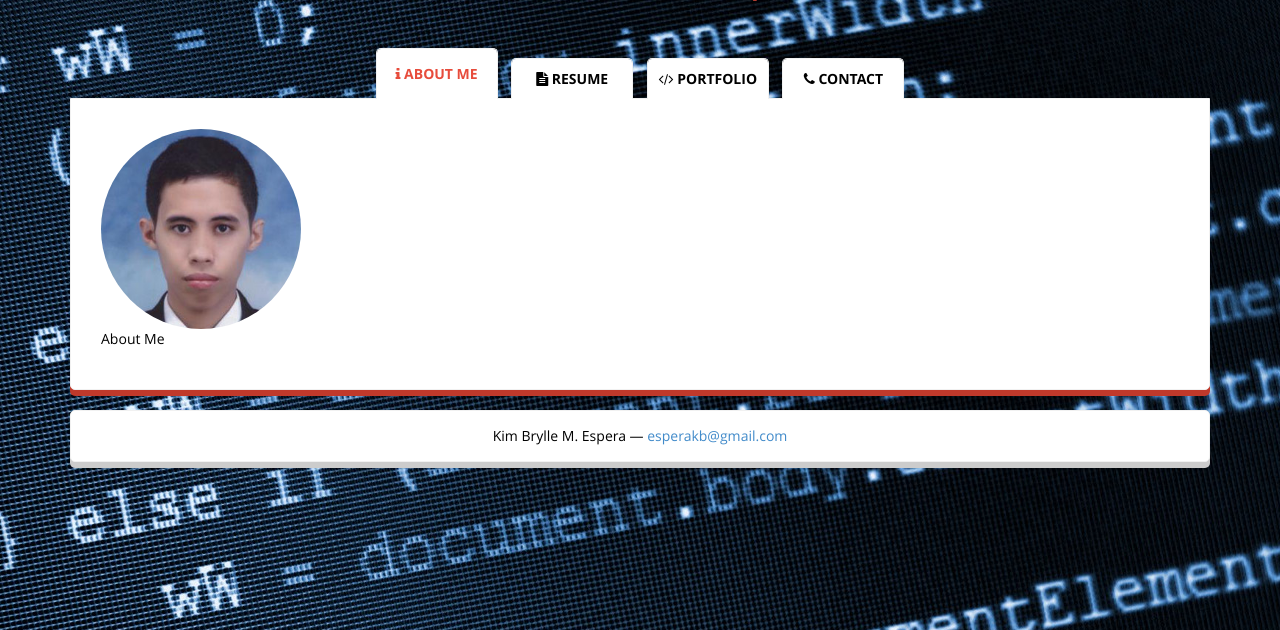
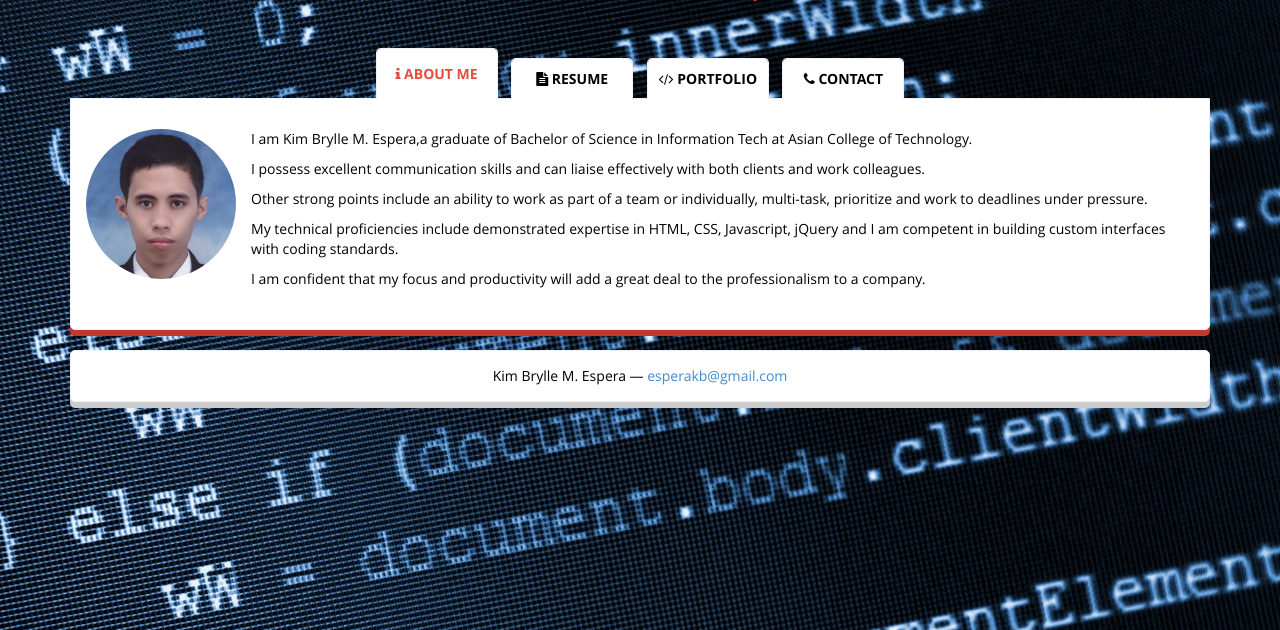
Before and after one commit to kimbrylle/kimbrylle.github.io, a PHP site: page / in a window 1280 px wide. Shown: the part 132-762 px from the top of the page. Run offline with PHP 8.4, Linux system fonts and the light colour scheme.

Commit message:
Finalize

```diff
--- a/css/styles.css
+++ b/css/styles.css
@@ -72,6 +72,18 @@ a:hover {
 	outline: none;
 	text-decoration: none;
 }
+
+.clearfix:before,
+.clearfix:after {
+	content: " "; /* 1 */
+	display: table; /* 2 */
+}
+.clearfix:after { clear: both; }
+/*
+ * For IE 6/7 only
+ * Include this rule to trigger hasLayout and contain floats.
+ */
+.clearfix { *zoom: 1; }
 
 /* CUSTOM STYLES */
 .container-wrapper {
@@ -148,15 +160,20 @@ header h4 {
 	-webkit-box-shadow: 0px 6px 0px #c0392b;
 	   -moz-box-shadow: 0px 6px 0px #c0392b;
 			box-shadow: 0px 6px 0px #c0392b;
-	padding: 30px;
+	padding: 30px 15px;
 }
 
 /* about-content */
+.photo {
+	margin: 0 0 10px 0;
+	text-align: center;
+}
+
 .photo img {
 	-webkit-border-radius: 50%;
 	   -moz-border-radius: 50%;
 			border-radius: 50%;
-	max-width: 200px;
+	max-width: 150px;
 	width: 100%;
 }
 
@@ -258,6 +300,10 @@ footer {
 	text-align: center;
 }
 
+footer span {
+	display: none;
+}
+
 /*------------------------------------------------------------------
 	[ Mobile 480px ]
 -------------------------------------------------------------------*/
@@ -270,8 +316,17 @@ footer {
 		display: inline;
 	}
 
+	.photo {
+		float: left;
+		margin: 0 15px 5px 0;
+	}
+
 	.skills-list li {
 		width: 50%;
+	}
+
+	footer span {
+		display: inline;
 	}
 
 }
--- a/index.html
+++ b/index.html
@@ -53,9 +53,15 @@
 					<div class="tab-content">
 
 						<!-- about-content begin -->
-						<div class="about-content" id="about">
+						<div class="about-content clearfix" id="about">
 							<div class="photo"><img src="images/kim.jpg"></div>
-							<p>About Me</p>
+							<div>
+								<p>I am Kim Brylle M. Espera,a graduate of Bachelor of Science in Information Tech at Asian College of Technology.</p>
+								<p>I possess excellent communication skills and can liaise effectively with both clients and work colleagues.</p>
+								<p>Other strong points include an ability to work as part of a team or individually, multi-task, prioritize and work to deadlines under pressure.</p>
+								<p>My technical proficiencies include demonstrated expertise in HTML, CSS, Javascript, jQuery and I am competent in building custom interfaces with coding standards.</p>
+								<p>I am confident that my focus and productivity will add a great deal to the professionalism to a company.</p>
+							</div>
 						</div>
 						<!-- about-content end -->
 
@@ -72,11 +78,20 @@
 									<li>CSS/3</li>
 									<li>Javascript</li>
 									<li>jQuery</li>
+									<li>HTML5 Boilerplate</li>
+									<li>Skeleton</li>
 									<li>W3C Validation</li>
 									<li>Adobe Photoshop</li>
 									<li>Git</li>
 									<li>SVN</li>
 									<li>Microsoft Applications</li>
+								</ul>
+
+								<ul class="skills-desc">
+									<li>Proficient understanding of web markup, including HTML5 and CSS3.</li>
+									<li>Basic understanding of server-side CSS pre-processing platforms, such as LESS and SASS.</li>
+									<li>Cooperate with web designers to match visual design intent.</li>
+									<li>Write the programming code, either from scratch or by adapting existing website software and graphics packages to meet business requirements.</li>
 								</ul>
 							</div>
 
@@ -87,14 +102,14 @@
 										<h4 class="exp-title">Front-End Web Developer</h4>
 										<div class="exp-comp">Odusee (Titan Digital)</div>
 										<div class="exp-date">February 10, 2014 - Present</div>
-										<div class="exp-desc">Making websites using WordPress, PHP, Bootstrap, HTML/5, CSS/3, SASS, JavaScript and jQuery from a PSD Template/File. And checks its browser compatibility and also in mobile devices. Sometimes, I help my co-workmates if there is any problems of their tasks/projects.</div>
+										<div class="exp-desc">Makes website using WordPress, PHP, Bootstrap, HTML/5, CSS/3, SASS, JavaScript and jQuery from a PSD Template/File. Checks browser compatibility and also in mobile devices. Assists workmates if there is any problems of their tasks/projects.</div>
 									</div>
 
 									<div class="exp-item col-xs-12 col-sm-6">
 										<h4 class="exp-title">Front-End Web Developer</h4>
 										<div class="exp-comp">CyberTech Corporation Research and Development Center</div>
 										<div class="exp-date">May 21, 2011 - February 07, 2014</div>
-										<div class="exp-desc">Making a plain website using HTML4/CSS2 from a PSD Template or a JPG/PNG file. Uses jQuery Mobile or jQTouch for mobile devices. And also embeds a What's New System or Inquiry System or E-commerce System (their own plugin) for every existing website assigned by a leader.</div>
+										<div class="exp-desc">Makes plain website using HTML4/CSS2 from a PSD Template or a JPG/PNG file. Uses jQuery Mobile or jQTouch for mobile devices. And also embeds a What's New System or Inquiry System or E-commerce System (their own plugin) for every existing website assigned by a project manager.</div>
 									</div>
 								</div>
 							</div>
@@ -205,7 +246,7 @@
 				</div>
 
 				<footer>
-					<p>Kim Brylle M. Espera &mdash; <a href="mailto:esperakb@gmail.com">esperakb@gmail.com</a></p>
+					<p>Kim Brylle M. Espera <span>&mdash;</span> <a href="mailto:esperakb@gmail.com">esperakb@gmail.com</a></p>
 				</footer>
 
 			</div>
```
Also changed, not shown: other parts of css/styles.css (+33 -8 lines), other parts of index.html (+31 -5 lines).
